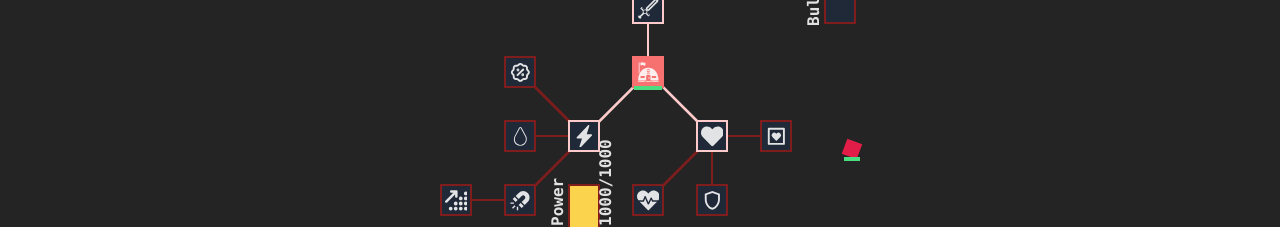
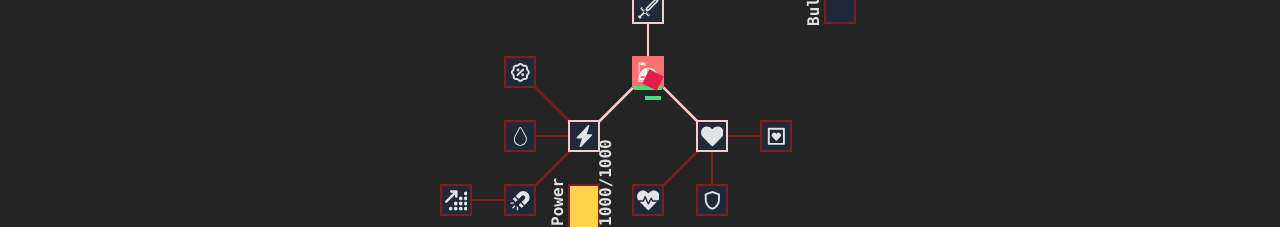
Before and after one commit to MartinMuzatko/resink, a React (Vite) app: page / in a window 1280 px wide. Shown: the part 336-563 px from the top of the page. Built offline with nearby package versions, Linux system fonts and the light colour scheme.

Commit message:
move spawnEnemies to its own function

```diff
--- a/src/components/EnemyRender.tsx
+++ b/src/components/EnemyRender.tsx
@@ -26,7 +26,11 @@
 					transform: `rotate(${enemy.rotation}deg)`,
 				}}
 			></div>
-			<HealthBar current={enemy.health} max={enemy.maxHealth} />
+			<HealthBar
+				className="translate-y-2"
+				current={enemy.health}
+				max={enemy.maxHealth}
+			/>
 		</div>
 	)
 }
--- a/src/components/HealthBar.tsx
+++ b/src/components/HealthBar.tsx
@@ -3,13 +3,14 @@
 type HealthBarProps = {
 	current: number
 	max: number
+	className?: string
 }
 
-export const HealthBar = ({ current, max }: HealthBarProps) => {
+export const HealthBar = ({ current, max, className }: HealthBarProps) => {
 	const { gridScale } = useGameContext()
 	return (
 		<div
-			className="absolute top-full w-full bg-green-800 z-20"
+			className={`absolute top-full w-full bg-green-800 z-20 ${className}`}
 			style={{
 				height: gridScale / 16,
 			}}
--- a/src/components/Stage.tsx
+++ b/src/components/Stage.tsx
@@ -28,6 +28,8 @@
 	getAreaFromEnemy,
 	getSpawnArea,
 	moveEnemy,
+	spawnEnemies,
+	WaveState,
 } from '../domain/enemy'
 import { useMouse } from '@mantine/hooks'
 import {
@@ -72,11 +74,6 @@
 
 const attackGrace = 15 * 1000
 const attackTime = 25 * 1000
-
-enum WaveState {
-	ongoing = 'ongoing',
-	idle = 'idle',
-}
 
 export const Stage = memo(() => {
 	const { tick, timePassed, gridScale, deltaTime } = useGameContext()
@@ -179,7 +176,7 @@
 	}, [mouse, mouseLastActivatedTime, gridScale, stats])
 	const spawnArea = useMemo(() => getSpawnArea(upgrades), [upgrades])
 
-	// Reset game when motor life is 0
+	// Reset on game over when motor life is 0
 	useEffect(() => {
 		const motor = upgrades.find((u) => u.type === UpgradeType.motor)!
 		if (motor.health <= 0) {
@@ -228,7 +225,7 @@
 				experienceOrbs
 			)
 
-			// hit enemies
+			// hit and spawn enemies
 			setEnemies((prevEnemies) => {
 				const newEnemies = prevEnemies.map((enemy) => {
 					const bulletsHit = bullets.filter((bullet) =>
@@ -291,36 +288,14 @@
 
 				const addedEnemies: Enemy[] = [
 					...enemiesAttackedUpgrades,
-					...(waveState == WaveState.ongoing &&
-					enemies.length < amountEnemies
-						? [
-								...Array(
-									Math.min(
-										amountEnemies - enemies.length,
-										amountEnemies
-									)
-								),
-						  ].map(() =>
-								createEnemy({
-									...generateRandomPositionOnEdge(spawnArea),
-									target: findTarget(upgrades).id,
-									attackSpeed: 2000,
-									attackDamage: wave,
-									...(Math.random() > 0.65
-										? {
-												type: EnemyType.wobbler,
-												movementSpeed: 0.0045,
-										  }
-										: {
-												type: EnemyType.straight,
-												movementSpeed: 0.0025,
-										  }),
-									size: 0.25,
-									health: 1 + Math.ceil(wave / 3),
-									maxHealth: 1 + Math.ceil(wave / 3),
-								})
-						  )
-						: []),
+					...spawnEnemies(
+						enemies,
+						upgrades,
+						amountEnemies,
+						waveState,
+						wave,
+						spawnArea
+					),
 				]
 				return addedEnemies.map((enemy) =>
 					moveEnemy(enemy, upgrades, deltaTime, timePassed)
--- a/src/domain/enemy.ts
+++ b/src/domain/enemy.ts
@@ -2,6 +2,7 @@
 	addPosition,
 	Area,
 	equalPosition,
+	generateRandomPositionOnEdge,
 	getDistance,
 	getVectorAngleDegrees,
 	Identifier,
@@ -49,7 +50,7 @@
 	height: enemy.size,
 })
 
-export const getSpawnArea = (upgrades: Upgrade[]) => {
+export const getSpawnArea = (upgrades: Upgrade[]): Area => {
 	const furthestPosition = findFurthestUpgradePosition(upgrades)
 	const x = Math.abs(furthestPosition.x)
 	const y = Math.abs(furthestPosition.y)
@@ -144,3 +145,43 @@
 ) =>
 	equalPosition(upgrade, enemy) &&
 	timePassed >= enemy.lastAttackDealtTime + enemy.attackSpeed
+
+export enum WaveState {
+	ongoing = 'ongoing',
+	idle = 'idle',
+}
+
+export const spawnEnemies = (
+	enemies: Enemy[],
+	upgrades: Upgrade[],
+	amountEnemies: number,
+	waveState: WaveState,
+	wave: number,
+	spawnArea: Area
+) =>
+	waveState == WaveState.ongoing && enemies.length < amountEnemies
+		? [
+				...Array(
+					Math.min(amountEnemies - enemies.length, amountEnemies)
+				),
+		  ].map(() =>
+				createEnemy({
+					...generateRandomPositionOnEdge(spawnArea),
+					target: findTarget(upgrades).id,
+					attackSpeed: 2000,
+					attackDamage: wave,
+					...(Math.random() > 0.0
+						? {
+								type: EnemyType.wobbler,
+								movementSpeed: 0.0045,
+						  }
+						: {
+								type: EnemyType.straight,
+								movementSpeed: 0.0025,
+						  }),
+					size: 0.25,
+					health: 1 + Math.ceil(wave / 3),
+					maxHealth: 1 + Math.ceil(wave / 3),
+				})
+		  )
+		: []
```
